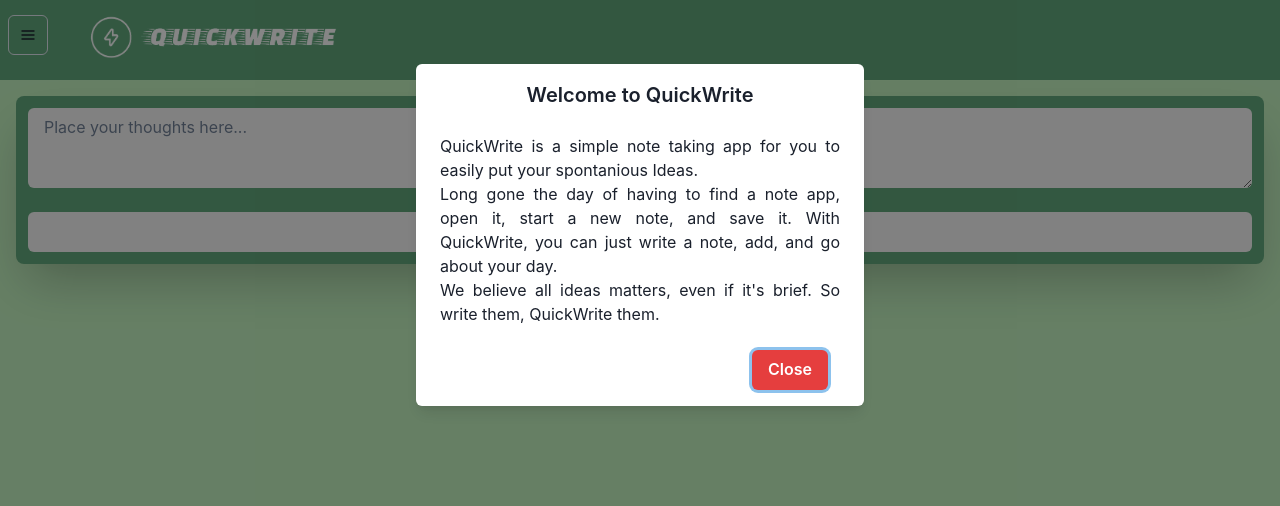
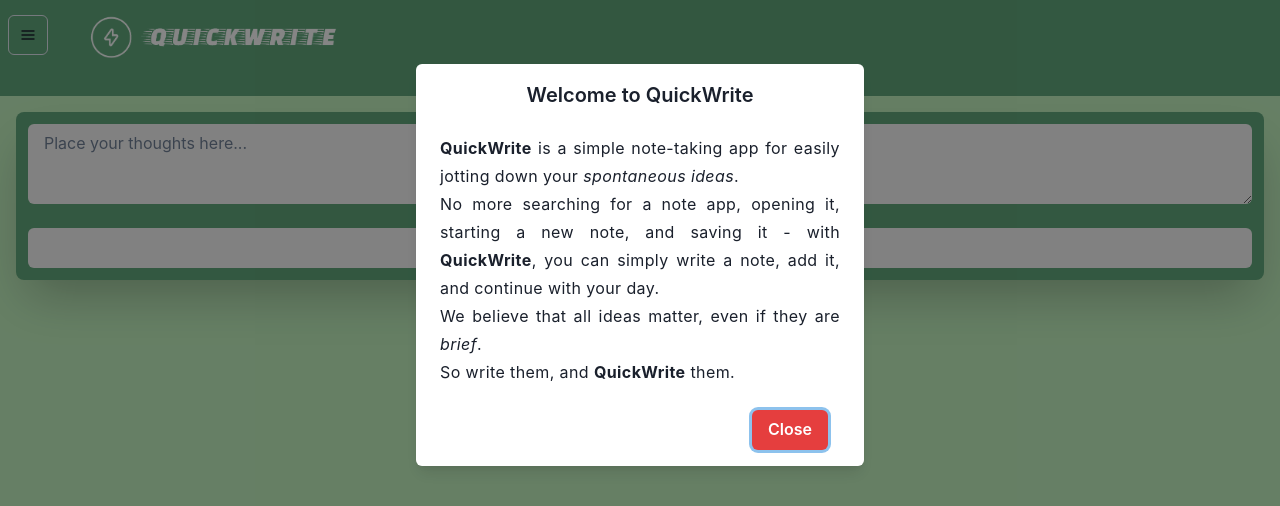
Before and after one commit to pod-III/quick-write, a React (Vite) app: page / in a window 1280 px wide. Shown: the top 506 px of the page. Built offline with nearby package versions, Linux system fonts and the light colour scheme.

Commit message:
tidying up

```diff
--- a/src/App.jsx
+++ b/src/App.jsx
@@ -16,7 +16,8 @@ import {
   ModalFooter,
   ModalBody,
   useDisclosure,
-  Button
+  Button,
+  Text,
 } from "@chakra-ui/react";
 import { HamburgerIcon, InfoOutlineIcon } from "@chakra-ui/icons";
 import { NotesContainer } from "./components/notes_container";
@@ -32,22 +33,23 @@ const colors = {
 
 function App() {
   // Chakra UI Hook for Modal
-  const { isOpen, onOpen, onClose } = useDisclosure()
+  const { isOpen, onOpen, onClose } = useDisclosure();
 
+  // Hook to show the Introduction Modal
   useEffect(() => {
     if (localStorage.getItem("status")) {
-      console.log("welcome back")
+      console.log("welcome back");
     } else {
-      localStorage.setItem("status", "true")
-      onOpen()
+      localStorage.setItem("status", "true");
+      onOpen();
     }
-  }, [])
+  }, []);
 
   // Key Binding Functions for the Input Component
   useEffect(() => {
     function handleKeyDown(event) {
       if (event.altKey && event.key === "i") {
-        onOpen()
+        onOpen();
         console.log("Button was pressed");
         event.preventDefault();
       }
@@ -66,12 +68,19 @@ function App() {
         <ModalContent>
           <ModalHeader textAlign={"center"}>Welcome to QuickWrite</ModalHeader>
           <ModalBody textAlign={"justify"}>
-            QuickWrite is a simple note taking app for you to easily put your spontanious Ideas.
-            <br />
-            Long gone the day of having to find a note app, open it, start a new note, and save it.
-            With QuickWrite, you can just write a note, add, and go about your day.
-            <br />
-            We believe all ideas matters, even if it's brief. So write them, QuickWrite them.
+            <Text letterSpacing={"wide"} lineHeight={"7"}>
+              <Text as="b">QuickWrite</Text> is a simple note-taking app for
+              easily jotting down your <Text as="em">spontaneous ideas</Text>.
+              <br />
+              No more searching for a note app, opening it, starting a new note,
+              and saving it - with <Text as="b">QuickWrite</Text>, you can
+              simply write a note, add it, and continue with your day.
+              <br />
+              We believe that all ideas matter, even if they are{" "}
+              <Text as="em">brief</Text>.
+              <br />
+              So write them, and <Text as="b">QuickWrite</Text> them.
+            </Text>
           </ModalBody>
 
           <ModalFooter>
@@ -84,14 +93,14 @@ function App() {
       <Grid
         templateAreas={`"header"
         "main"`}
-        gridTemplateRows="10vh 1fr"
+        gridTemplateRows="12vh 1fr"
         h="100vh"
         gap="0"
         color="blackAlpha.700"
         fontWeight="bold"
         textColor={colors["pallete-5"]}
       >
-        <GridItem bg={colors["pallete-2"]} area="header">
+        <GridItem bg={colors["pallete-2"]} area="header" >
           <HStack spacing="1.5em" p={2}>
             <Menu>
               <MenuButton
```
